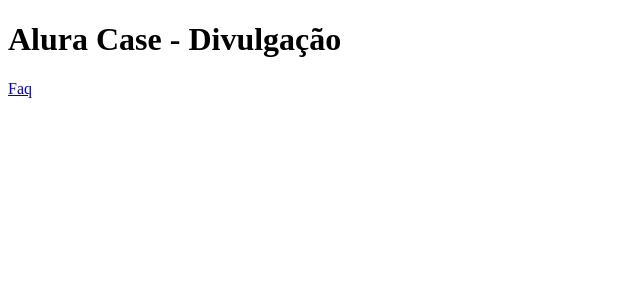
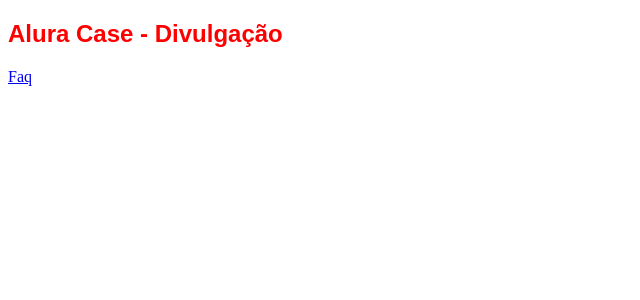
Before and after one commit to rogerdgela/alura-cases, a Next.js app: page / in a window 1280 px wide. Shown: the top 300 px of the page, without its empty margins (0-640 px from the left). Built offline with nearby package versions, Linux system fonts and the light colour scheme.

Commit message:
Onde colocar meu CSS?

```diff
--- a/pages/index.js
+++ b/pages/index.js
@@ -1,9 +1,25 @@
+import React from 'react';
 import Link from '../src/components/Link';
+
+function Title({ children, as = 'h1' }) {
+  const Tag = as;
+  return (
+    <React.Fragment>
+      <Tag>{children}</Tag>
+      <style jsx>{`
+        ${Tag} {
+          color: red;
+          font-family: sans-serif;
+        }
+      `}</style>
+    </React.Fragment>
+  );
+}
 
 export default function HomePage() {
   return (
     <div>
-      <h1>Alura Case - Divulgação</h1>
+      <Title as="h2">Alura Case - Divulgação</Title>
       <Link href="/faq" passHref>Faq</Link>
     </div>
   );
```
Also changed, not shown: 2 other files (tests, documents, lock files or other folders).
